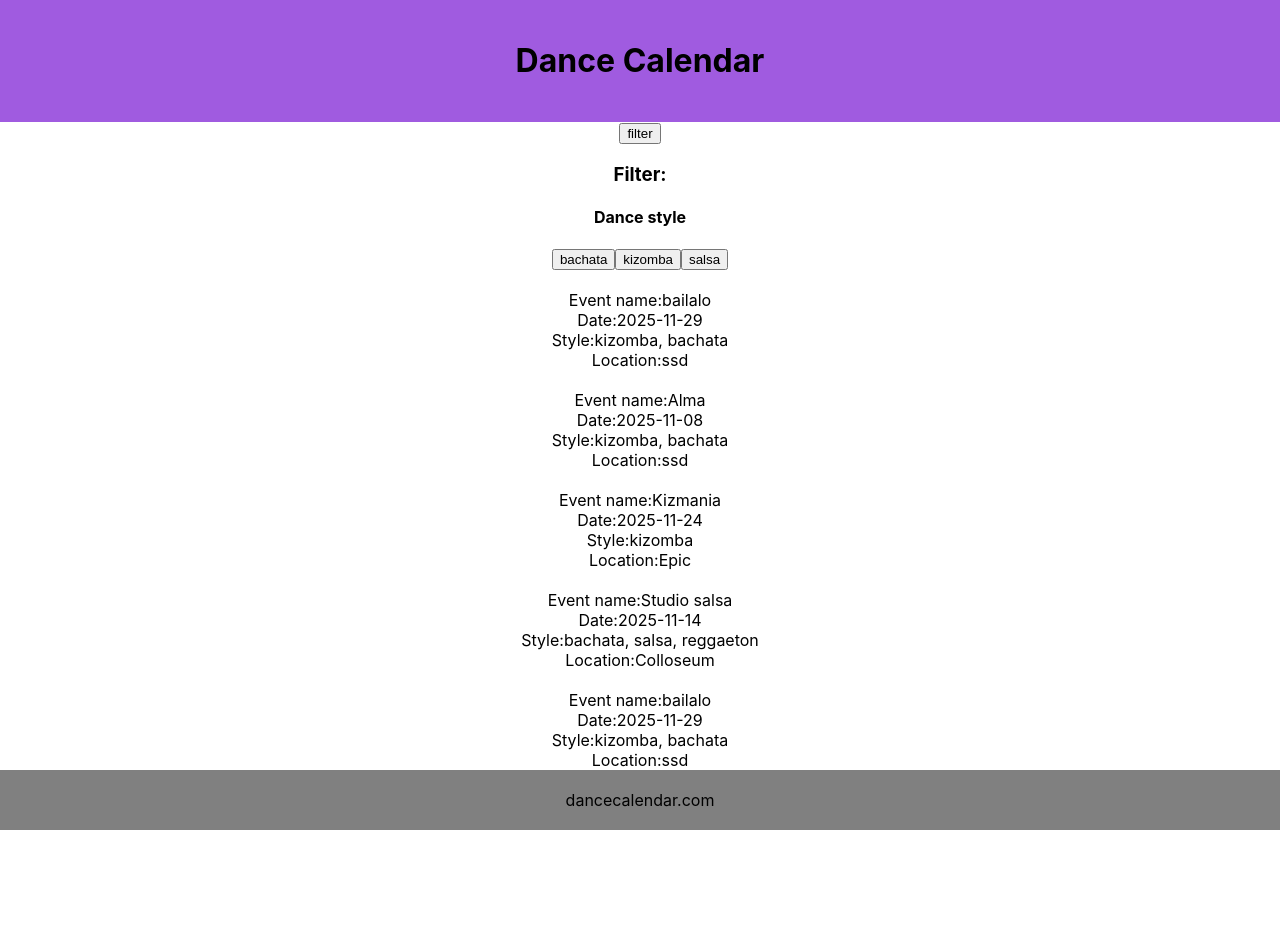
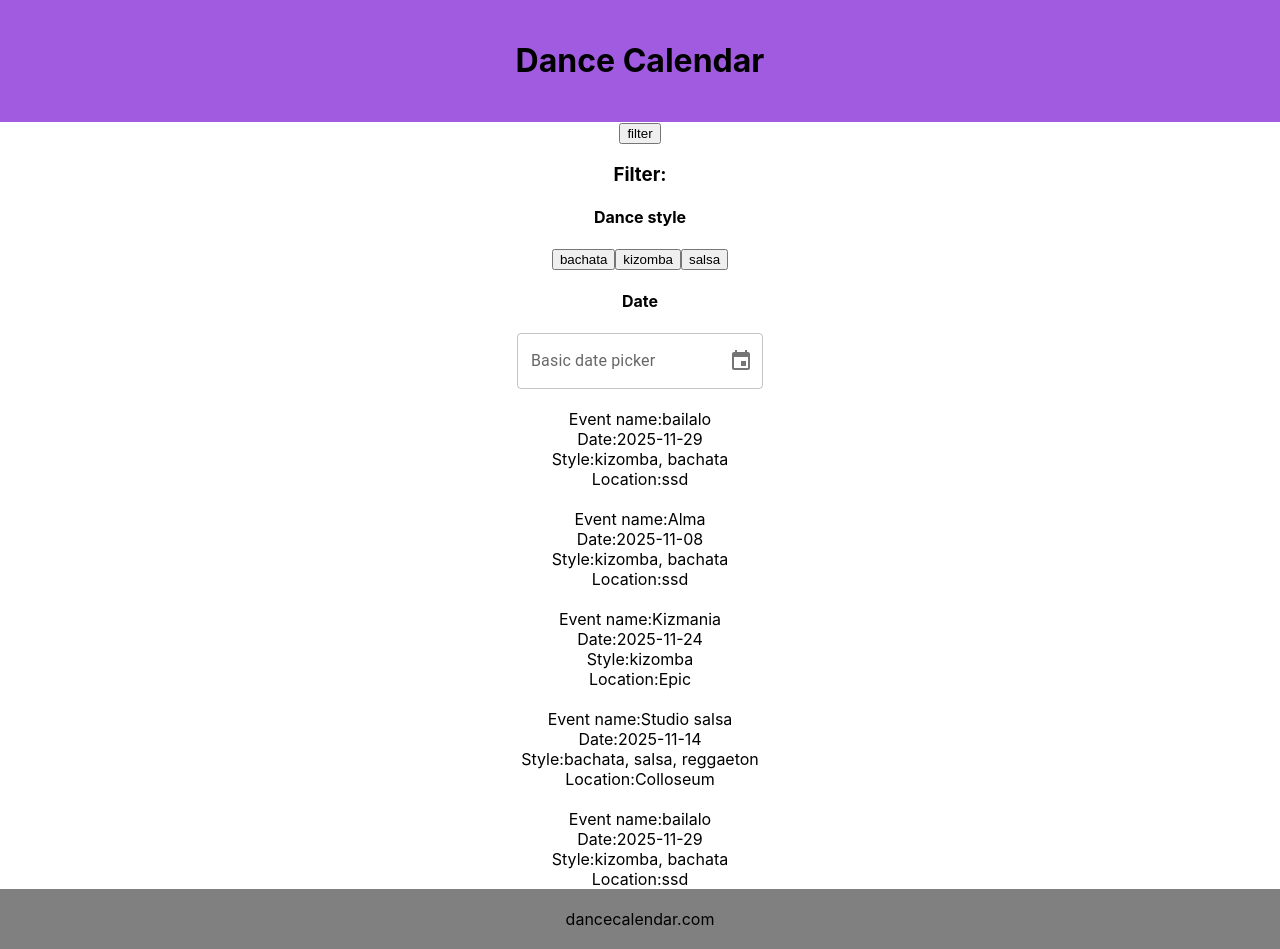
Before and after one commit to watermelonstrawbery/danceCalendar, a React (Create React App) app: page / in a window 1280 px wide. Both pictures are taken after a click on the button "filter". Before the commit the page ends 830 px from the top, so only its background shows below. Built offline with nearby package versions, Linux system fonts and the light colour scheme.

Commit message:
successfully used an external componet, the datepicker in the filter section

```diff
--- a/src/App.js
+++ b/src/App.js
@@ -3,6 +3,9 @@ import './App.css';
 import { EventHandler } from './EventHandler';
 import { use, useState } from 'react';
 
+import { LocalizationProvider } from '@mui/x-date-pickers/LocalizationProvider';
+import { DatePicker } from '@mui/x-date-pickers/DatePicker';
+import { AdapterDayjs } from '@mui/x-date-pickers/AdapterDayjs';
 
 function App() {
 
@@ -98,6 +101,14 @@ function App() {
         <button onClick={filterStyle}>{filterOption[0]}</button>
         <button onClick={filterStyle}>{filterOption[1]}</button>
         <button onClick={filterStyle}>{filterOption[2]}</button>
+
+        <h4>Date</h4>
+        <LocalizationProvider dateAdapter={AdapterDayjs}>
+
+            <DatePicker label="Basic date picker" />
+
+        </LocalizationProvider>
+
       </div>
       )}
 
```
Also changed, not shown: package.json (+7 -0 lines), 1 other file (tests, documents, lock files or other folders).
